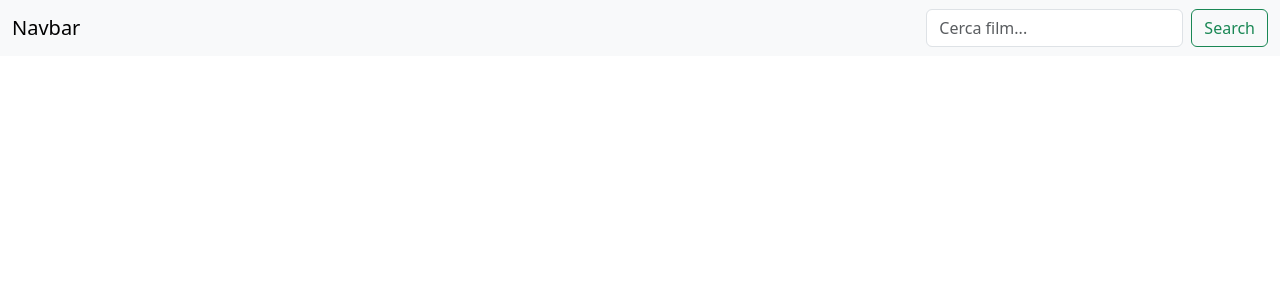
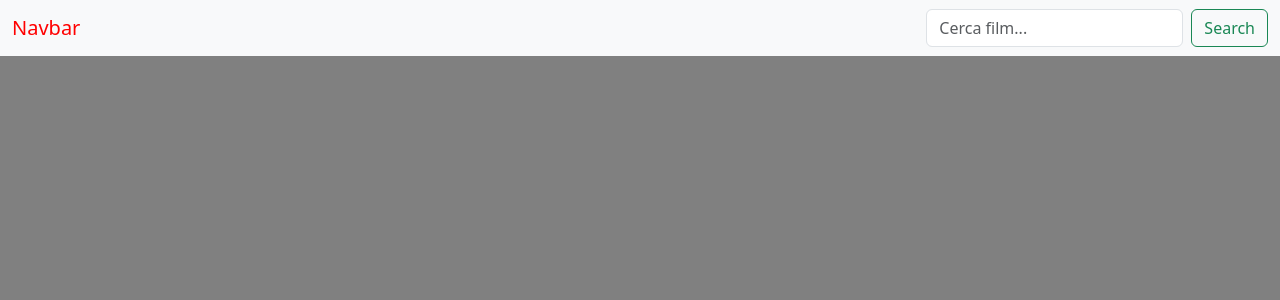
Before and after one commit to giuseppeesposito22/react-boolflix, a React (Vite) app: page / in a window 1280 px wide. Shown: the top 300 px of the page. Built offline with nearby package versions, Linux system fonts and the light colour scheme.

Commit message:
add style

```diff
--- a/src/assets/css/index.css
+++ b/src/assets/css/index.css
@@ -3,8 +3,30 @@ body {
   /* display: flex; */
 
   height: 100vh;
+  background-color: grey;
 }
 
 .bi {
   color: rgb(199, 196, 12);
 }
+
+.col {
+  height: 500px;
+}
+
+.card {
+  border: 2px solid white;
+  border-radius: 0;
+}
+
+.card-body {
+  overflow-y: auto;
+}
+
+.img-poster {
+  height: 100%;
+}
+
+.navbar-brand {
+  color: red;
+}
```
